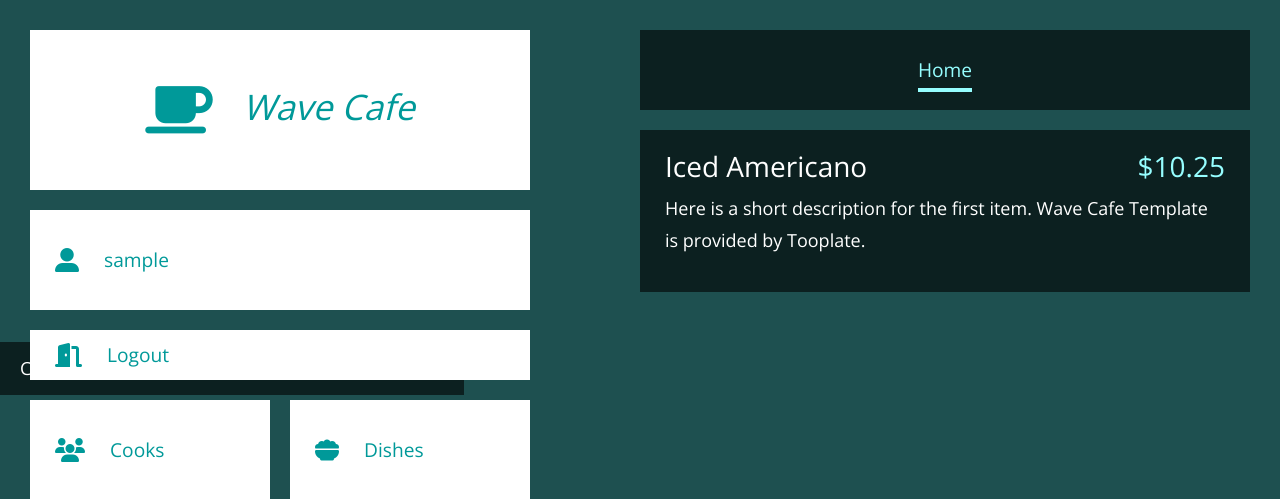
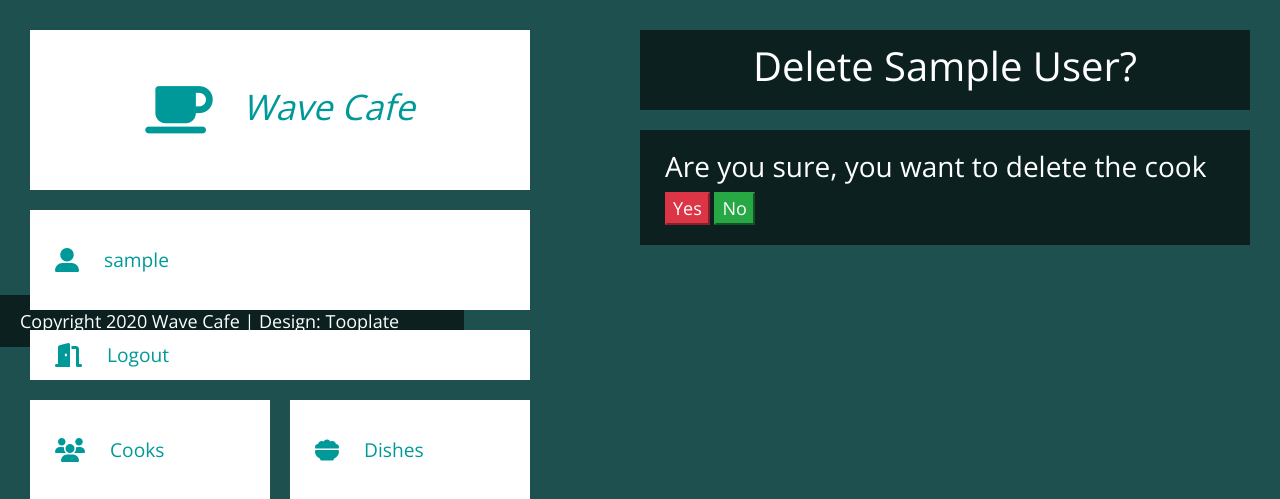
Before and after one commit to YKonoplyov/django-restaurant-kitchen-service, a Django app: page /cooks/1/delete in a window 1280 px wide. Shown: the top 499 px of the page. Run offline with Django 4.2, Linux system fonts and the light colour scheme; a user stored in the database is signed in; tables that the repository leaves empty hold one stand-in row (values such as "Sample post"); some libraries are stand-ins or nearby versions.

Commit message:
cook_confirm_delete.html updated

```diff
--- a/static/css/styles.css
+++ b/static/css/styles.css
@@ -0,0 +1,4 @@
+.btn-confirm-minor:not(:disabled):not(.disabled):active:focus, .btn-confirm-minor:not(:disabled):not(.disabled).active:focus,
+.show > .btn-confirm-minor.dropdown-toggle:focus {
+  box-shadow: 0 0 0 0.2rem rgba(23, 141, 92, 0.5);
+}
--- a/templates/kitchen/cook_confirm_delete.html
+++ b/templates/kitchen/cook_confirm_delete.html
@@ -1,11 +1,31 @@
 {% extends "base.html" %}
+{% load crispy_forms_filters %}
 
+{% block navigation_pages %}
+  <li class="tm-tab-link active">
+    <h1 class="tm-tab-link active" >Delete {{ cook.first_name }} {{ cook.last_name }}?</h1>
+  </li>
+{% endblock %}
 
-{% block content %}
-  <h1>Are you sure, you want to delete the cook</h1>
-  <form action="" method="post">
-  {% csrf_token %}
-    <input type="submit" value="Yes">
-    <input type="button" value="No" onclick="history.back()">
-  </form>
+{% block list_content %}
+    <div class="tm-list">
+      <div class="tm-list-item">
+        <div class="tm-black-bg tm-list-item-text">
+          <h3 class="tm-list-item-name">
+            Are you sure, you want to delete the cook
+          </h3>
+            <span class="">
+              <span>
+                <form action="" method="post">
+                {% csrf_token %}
+                  <input type="submit" value="Yes" class="btn-danger">
+                  <input type="button" value="No" onclick="history.back()" class="btn-success">
+                </form>
+              </span>
+            </span>
+
+        </div>
+      </div>
+    </div>
+
 {% endblock %}
--- a/templates/kitchen/cook_form.html
+++ b/templates/kitchen/cook_form.html
@@ -23,7 +23,7 @@
               {% csrf_token %}
               {{ form|crispy }}
 
-              <input type="submit" value="Yes" class="btn btn-primary" />
+              <input type="submit" value="Yes" class="btn-primary" />
               <input type="hidden" name="next" value="{{ next }}" />
             </form>
 
--- a/templates/kitchen/cook_list.html
+++ b/templates/kitchen/cook_list.html
@@ -23,8 +23,9 @@
     <div class="tm-list">
       <div class="tm-list-item">
         <div class="tm-black-bg tm-list-item-text">
-          <h3 class="tm-list-item-name">{{ cook.first_name}} {{ cook.last_name }}<span class="tm-list-item-price"><a
-              href="{% url 'kitchen:cook-detail' pk=cook.id %}">Details</a></span></h3>
+                    <h3 class="tm-list-item-name">{{ cook.first_name}} {{ cook.last_name }}<span class="tm-list-item-price">
+            <a href="{% url 'kitchen:cook-detail' pk=cook.id %}">Details</a>
+          </span></h3>
           <p class="tm-list-item-description">Experience: {{ cook.years_of_experience }}. Position: {{ cook.position }}</p>
         </div>
       </div>
```
